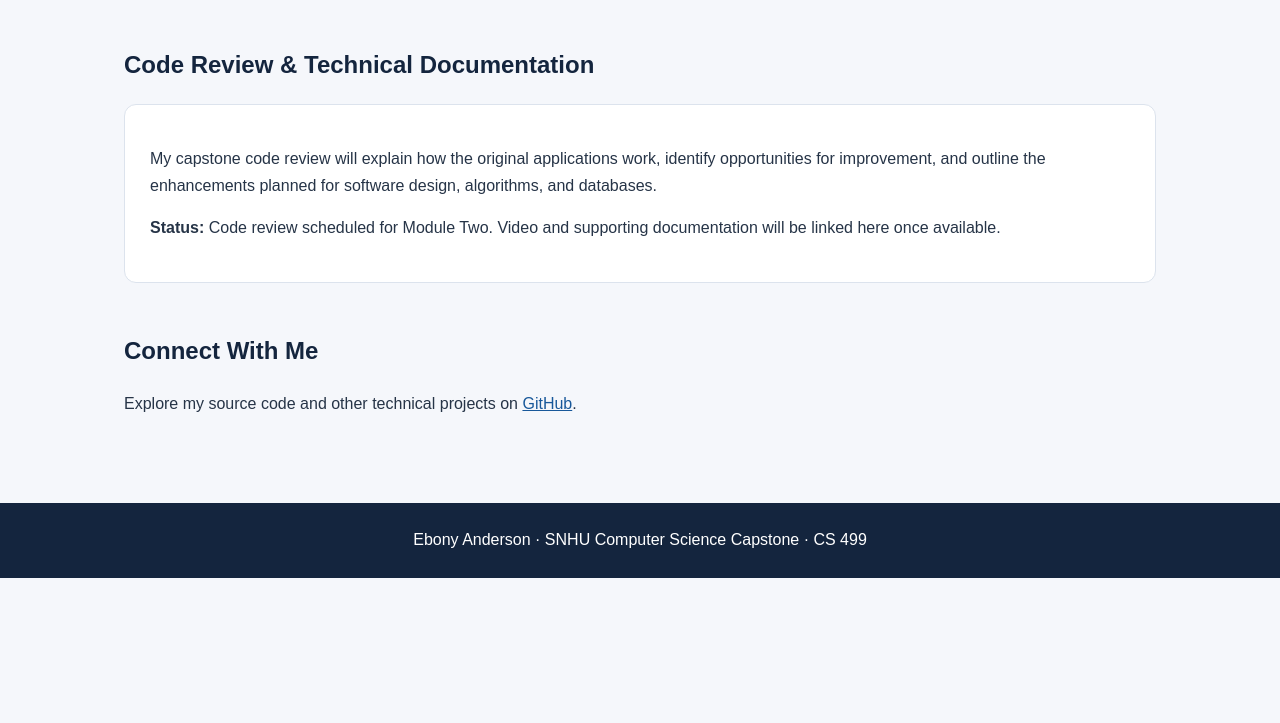
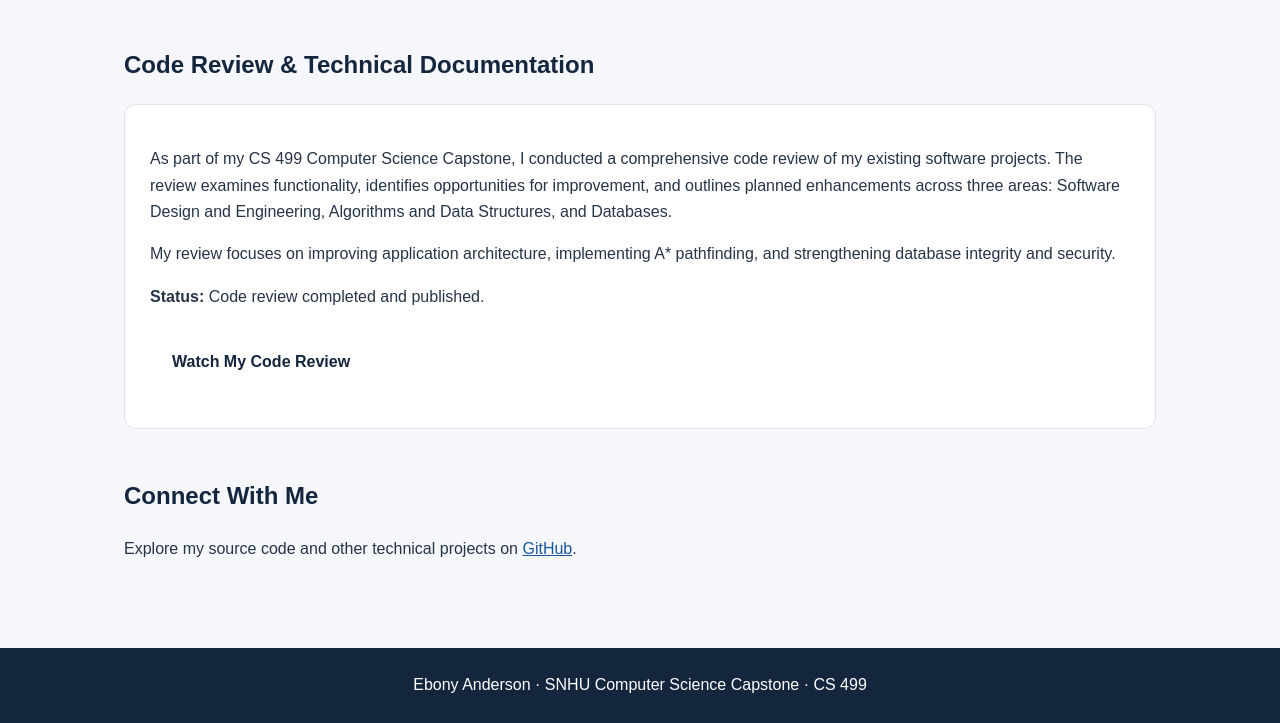
Before and after one commit to EbonyTaj/CS-499-Computer-Science-Capstone, a plain HTML site: page index.html in a window 1280 px wide. Shown: the part 1565-2288 px from the top of the page. Before the commit the page ends 2143 px from the top, so only its background shows below. Drawn offline with Linux system fonts and the light colour scheme.

Commit message:
Add completed CS 499 code review video to ePortfolio

```diff
--- a/index.html
+++ b/index.html
@@ -90,12 +90,32 @@
       </div>
     </section>
     <section id="review">
-      <h2>Code Review & Technical Documentation</h2>
+      <h2>Code Review &amp; Technical Documentation</h2>
       <div class="card">
-        <p>My capstone code review will explain how the original applications work, identify opportunities for improvement, and outline the enhancements planned for software design, algorithms, and databases.</p>
-        <p><strong>Status:</strong> Code review scheduled for Module Two. Video and supporting documentation will be linked here once available.</p>
-      </div>
-    </section>
+        <p>
+        As part of my CS 499 Computer Science Capstone, I conducted a
+        comprehensive code review of my existing software projects.
+        The review examines functionality, identifies opportunities
+        for improvement, and outlines planned enhancements across
+        three areas: Software Design and Engineering, Algorithms and
+        Data Structures, and Databases.
+        </p>
+        <p>
+         My review focuses on improving application architecture,
+        implementing A* pathfinding, and strengthening database
+        integrity and security.
+        </p>
+        <p><strong>Status:</strong> Code review completed and published.</p>
+        <p>
+        <a class="button"
+           href="https://1drv.ms/v/c/d12249fb7a18c06f/IQCjr8O5YzMDTbIGzzzCbENpARBdbGm_sNIXYHUqB3Ln7j8?e=Q3hW1B"
+           target="_blank"
+           rel="noopener noreferrer">
+          Watch My Code Review
+        </a>
+    </p>
+  </div>
+</section>
     <section id="contact">
       <h2>Connect With Me</h2>
       <p>Explore my source code and other technical projects on <a href="https://github.com/EbonyTaj">GitHub</a>.</p>
```
